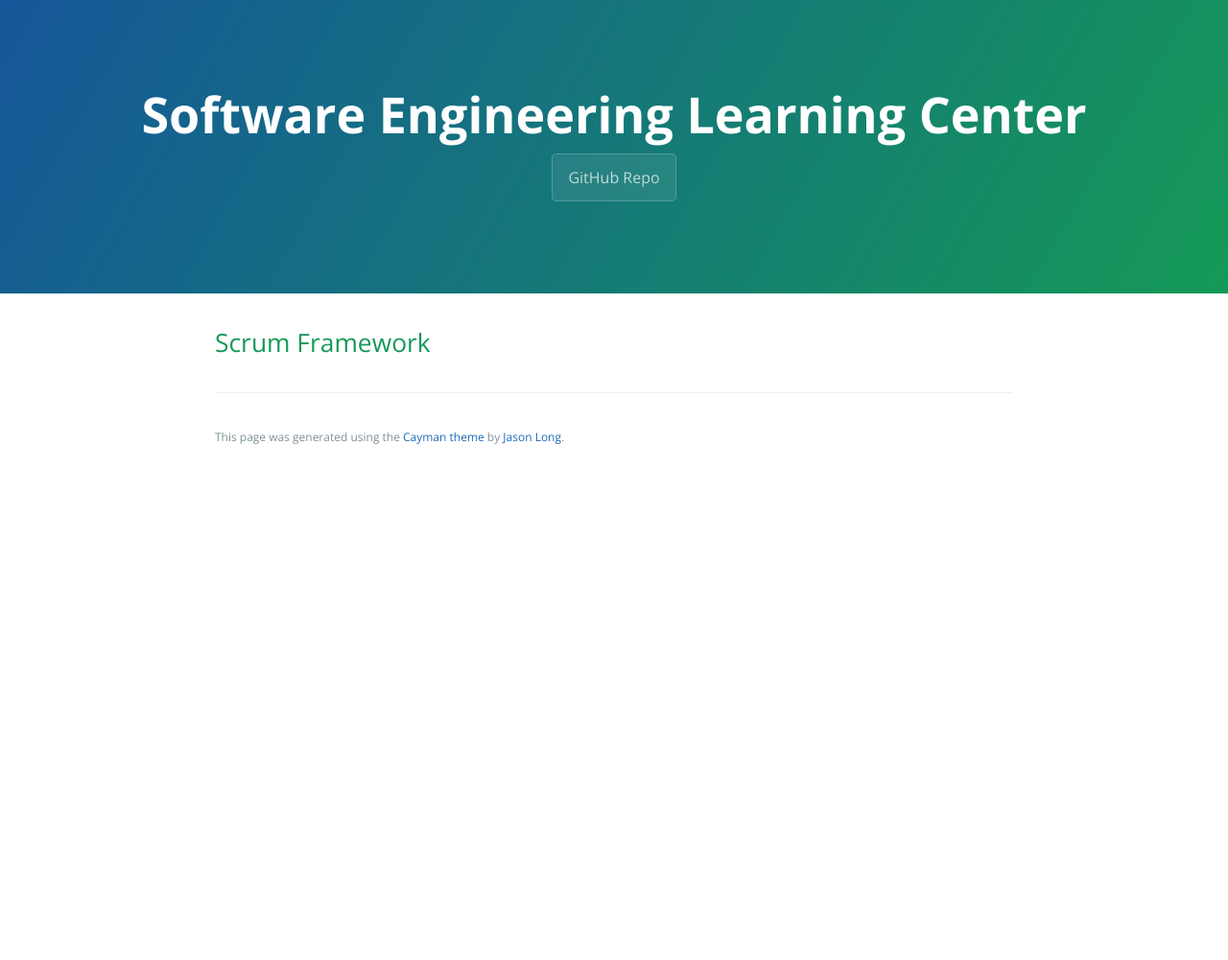
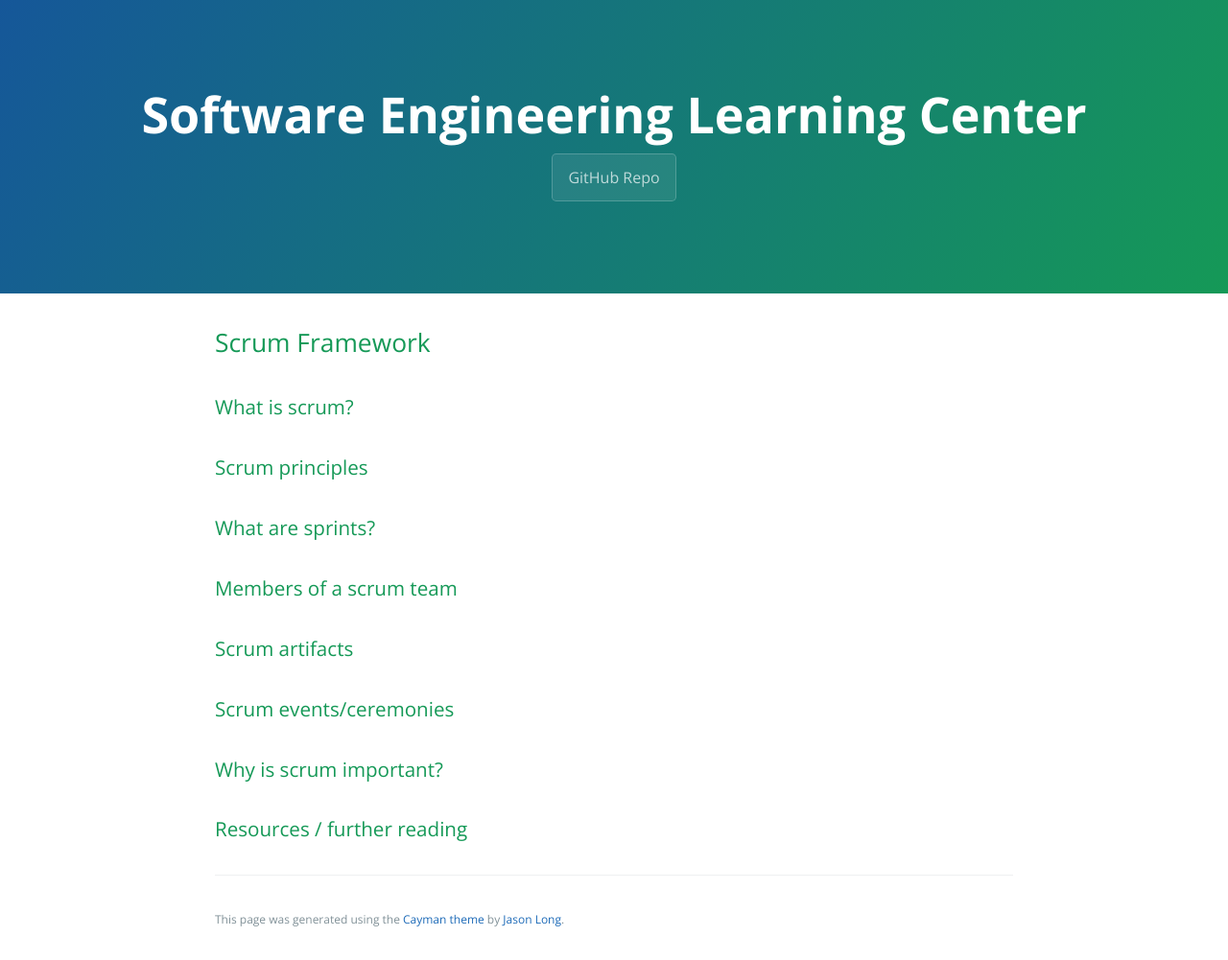
Before and after one commit to learning-software-engineering/learning-software-engineering.github.io, a Jekyll site: the page built from Topics/Software_Engineering/Scrum.md, in a window 1280 px wide. Shown: the whole page at 96% size. Built offline with Jekyll 4.4.1, drawn with Linux system fonts in a browser that asks for light colours; our own code applies the rules of GitHub Pages for plain Markdown files; before the commit the page ends 900 px from its top, so only the background shows below that.

Commit message:
added basic structure for file

```diff
--- a/Topics/Software_Engineering/Scrum.md
+++ b/Topics/Software_Engineering/Scrum.md
@@ -1 +1,17 @@
 ## Scrum Framework
+
+### What is scrum?
+
+### Scrum principles
+
+### What are sprints?
+
+### Members of a scrum team
+
+### Scrum artifacts
+
+### Scrum events/ceremonies
+
+### Why is scrum important?
+
+### Resources / further reading
```
